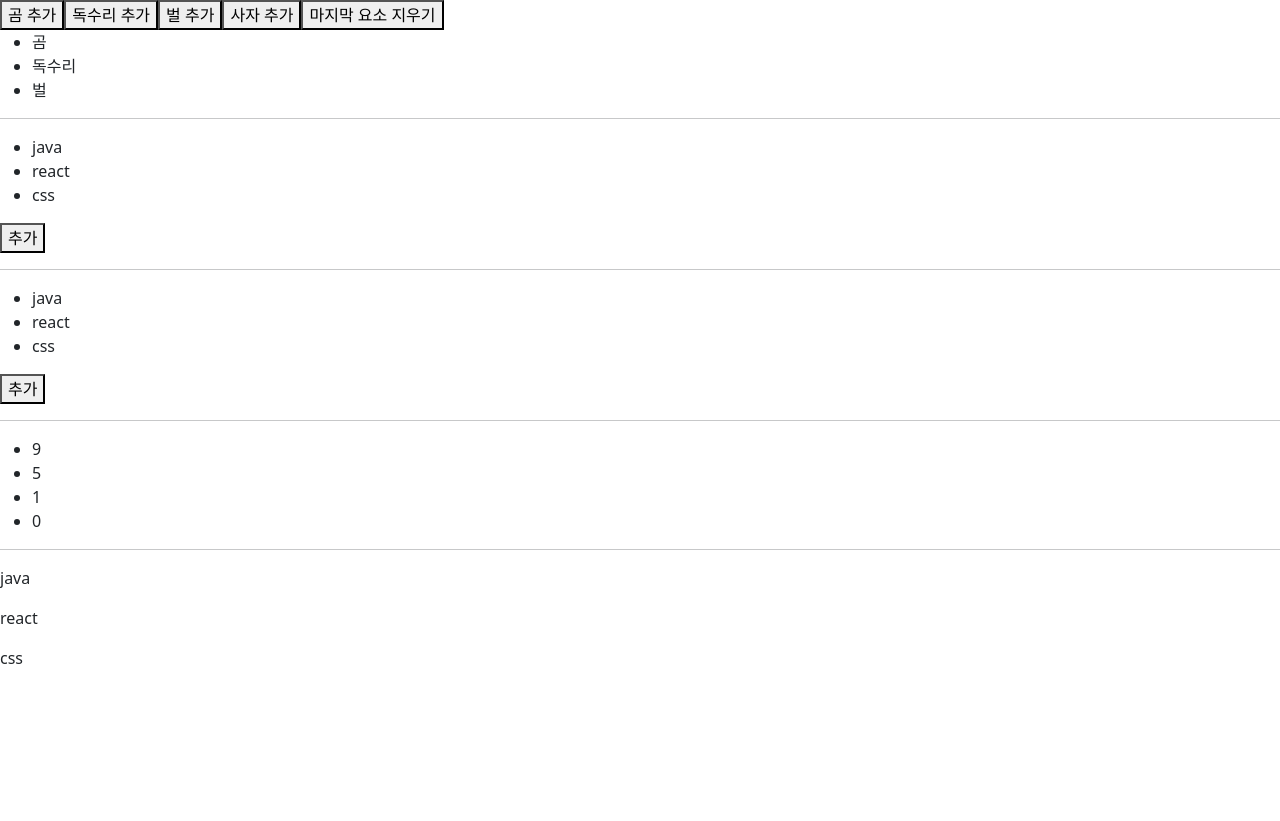
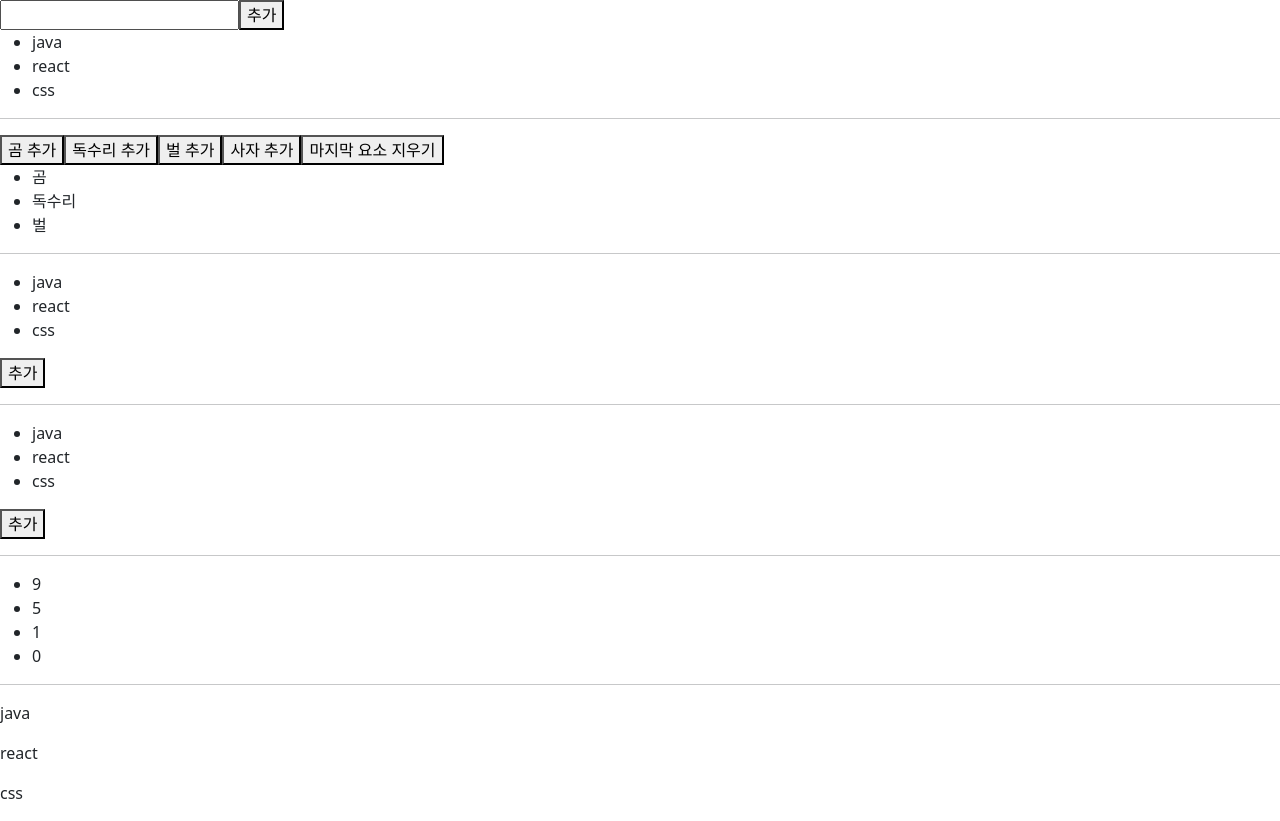
Before and after one commit to yumin359/react, a React (Vite) app: page / in a window 1280 px wide. Before the commit the page ends 800 px from the top, so only its background shows below. Built offline with nearby package versions, Linux system fonts and the light colour scheme.

Commit message:
0702 상태가 배열일 때 복사한 새 배열로 상태 변경해야함

```diff
--- a/src/App29.jsx
+++ b/src/App29.jsx
@@ -119,9 +119,40 @@ function MyComp5() {
   );
 }
 
+function MyComp6() {
+  const [datas, setDatas] = useState(["java", "react", "css"]);
+  // 연습 : 추가 버튼 클릭시 input에 입력된 내용이 배열에 추가되도록 코드 작성
+  const [text, setText] = useState("");
+
+  return (
+    <div>
+      <input
+        type="text"
+        value={text}
+        onChange={(e) => setText(e.target.value)}
+      />
+      <button
+        onClick={() => {
+          setDatas([...datas, text]);
+          setText(""); // 이러면 추가한 거 바로바로 지워짐
+        }}
+      >
+        추가
+      </button>
+      <ul>
+        {datas.map((item) => (
+          <li>{item}</li>
+        ))}
+      </ul>
+    </div>
+  );
+}
+
 function App29(props) {
   return (
     <div>
+      <MyComp6 />
+      <hr />
       <MyComp5 />
       <hr />
       <MyComp4 />
```
